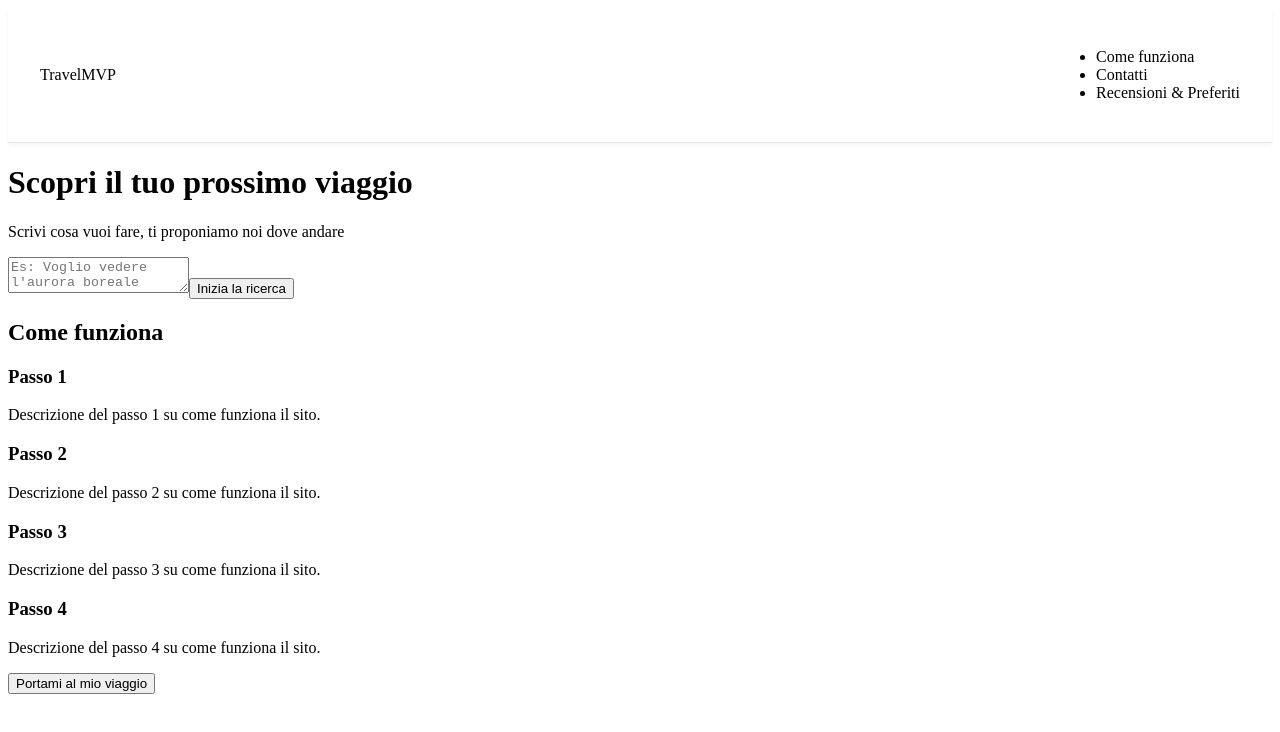
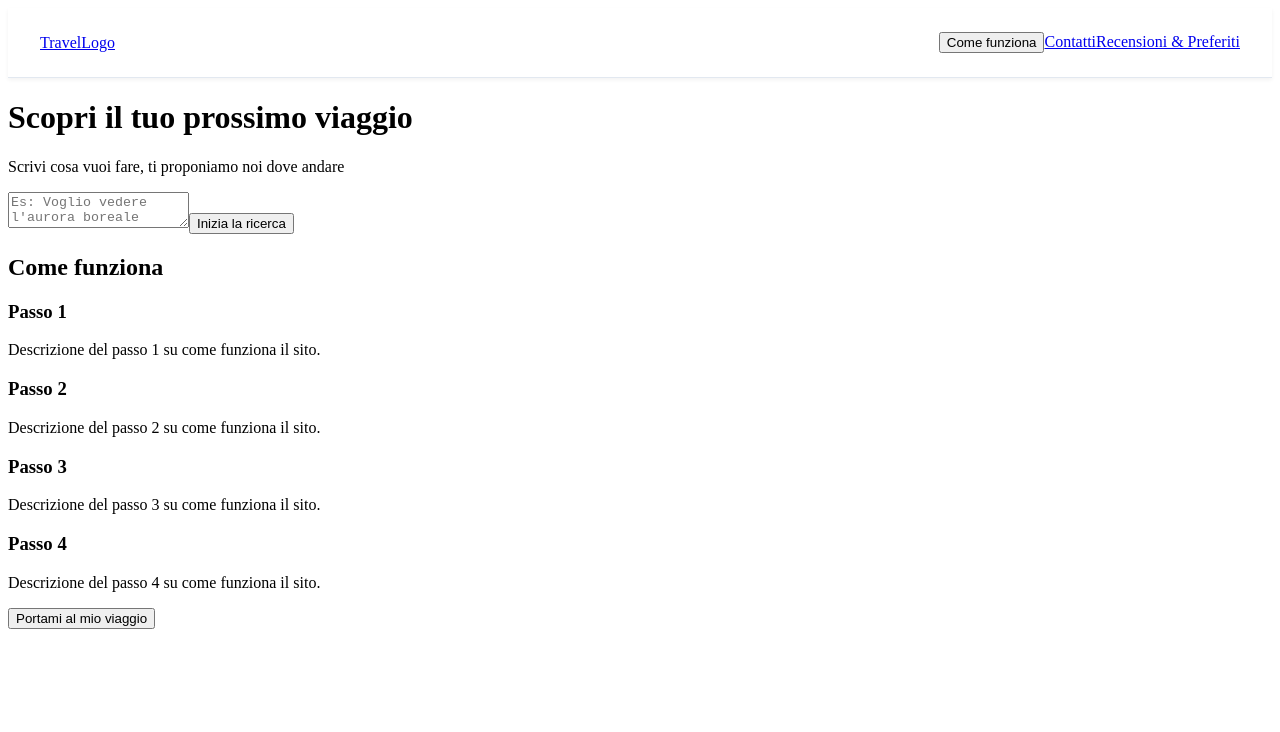
Before and after one commit to enricodifranco/travel-mvp-starter, a React (Create React App) app: page / in a window 1280 px wide. Shown: the top 732 px of the page. Built offline with nearby package versions, Linux system fonts and the light colour scheme.

Commit message:
Update Navbar.jsx

```diff
--- a/src/components/Navbar.jsx
+++ b/src/components/Navbar.jsx
@@ -1,46 +1,21 @@
 import React from 'react';
-import './Navbar.css'; // (opzionale, se vuoi aggiungere stile CSS separato)
-import { useNavigate, useLocation } from 'react-router-dom';
+import { Link } from 'react-router-dom';
+import './Navbar.css';
 
 const Navbar = () => {
-  const navigate = useNavigate();
-  const location = useLocation();
-
-  const goToHome = () => {
-    navigate('/');
-  };
-
-  const goToComeFunziona = () => {
-    if (location.pathname === '/') {
-      // Se siamo già in homepage, scrolla
-      const section = document.getElementById('come-funziona');
-      section?.scrollIntoView({ behavior: 'smooth' });
-    } else {
-      // Se siamo su un'altra pagina, prima vai alla home e poi scrolla
-      navigate('/');
-      setTimeout(() => {
-        const section = document.getElementById('come-funziona');
-        section?.scrollIntoView({ behavior: 'smooth' });
-      }, 300); // Tempo per far caricare la home
-    }
+  const scrollToHowItWorks = () => {
+    const section = document.getElementById('how-it-works');
+    if (section) section.scrollIntoView({ behavior: 'smooth' });
   };
 
   return (
     <nav className="navbar">
-      <div onClick={goToHome} className="text-2xl font-bold text-blue-600 cursor-pointer">
-        TravelMVP
+      <Link to="/" className="navbar-logo">TravelLogo</Link>
+      <div className="navbar-links">
+        <button onClick={scrollToHowItWorks} className="nav-button">Come funziona</button>
+        <Link to="/contatti" className="nav-button">Contatti</Link>
+        <Link to="/recensioni" className="nav-button">Recensioni & Preferiti</Link>
       </div>
-      <ul className="flex space-x-6 text-gray-800 font-medium">
-        <li className="cursor-pointer hover:text-blue-500" onClick={goToComeFunziona}>
-          Come funziona
-        </li>
-        <li className="cursor-pointer hover:text-blue-500" onClick={() => navigate('/contatti')}>
-          Contatti
-        </li>
-        <li className="cursor-pointer hover:text-blue-500" onClick={() => navigate('/recensioni')}>
-          Recensioni & Preferiti
-        </li>
-      </ul>
     </nav>
   );
 };
```
